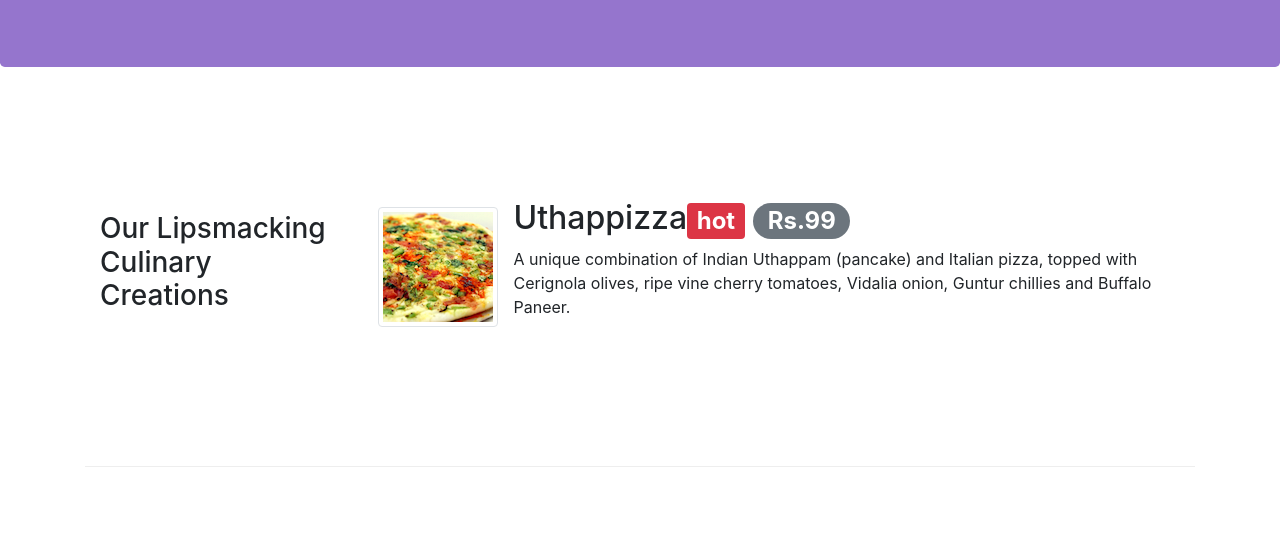
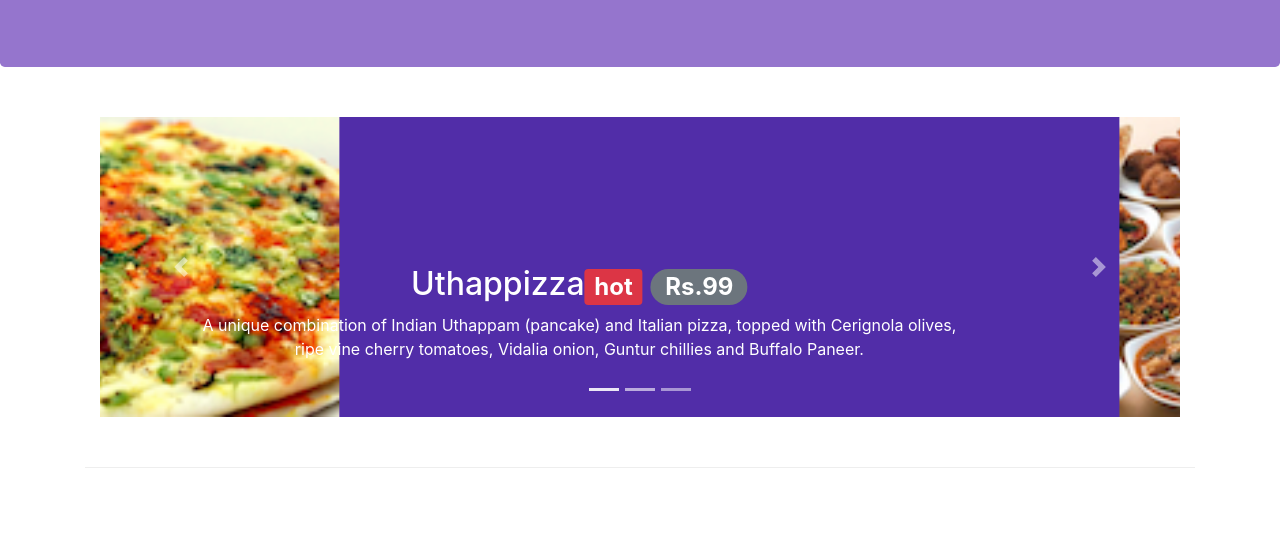
Before and after one commit to ChandaniM/ConFusion_Bootstrap, a website: page index.html in a window 1280 px wide. Shown: the part 267-800 px from the top of the page. Drawn offline with nearby package versions, Linux system fonts and the light colour scheme.

Commit message:
carousel.

```diff
--- a/CSS/style.css
+++ b/CSS/style.css
@@ -38,3 +38,15 @@ body{
     border-bottom: 1px solid #ddd;
     padding: 10px;
 }
+.carousel{
+	background:#512DA8;
+}
+.carousel-item{
+height: 300px;
+}
+.carousel-item img{
+	position: absolute;
+	top: 0;
+	left: 0;
+	min-height:300px;
+}
--- a/index.html
+++ b/index.html
@@ -95,6 +95,52 @@
     </header>
 
     <div class="container">
+<!-- start -->
+        <div class="row row-content">
+            <div class="col">
+                <div id="mycarousel"  class="carousel slide" data-ride="carousel">
+                    <div class="carousel-inner" role="listbox">
+                        <div class="carousel-item active" >
+                           <img src="img/uthappizza.png" alt="uthappizza" class="d-block  img-fluid">
+                           <div class="carousel-caption d-none d-md-block">
+                                    <h2>Uthappizza<span class="badge badge-danger">hot</span>
+                                    <span class="badge badge-pill badge-secondary">Rs.99</span></h2>
+                                    <p class="  d-sm-block d-none">A unique combination of Indian Uthappam (pancake) and Italian pizza, topped with Cerignola olives, ripe vine cherry tomatoes, Vidalia onion, Guntur chillies and Buffalo Paneer.</p>
+                           </div>
+                        </div>
+                         <div class="carousel-item " >
+                              <img src="img/buffet.png" alt="buffet" class="d-block img-fluid">
+                               <div class="carousel-caption d-none d-md-block">
+                                  <h2>Weekend Grand Buffet <span class="badge badge-danger">hot</span> </h2>
+                            <p class="d-sm-block d-none">Featuring mouthwatering combinations with a choice of five different salads, six enticing appetizers, six main entrees and five choicest desserts. Free flowing bubbly and soft drinks. All for just $19.99 per person </p>
+
+                               </div>
+                        </div>
+                         <div class="carousel-item" >
+                            <img src="img/alberto.png" alt="Alberto" class="d-block img-fluid">
+                                <div class="carousel-caption d-none d-md-block">
+                                        <h2>Alberto Somayya</h2>
+                                        <h4>Executive Chef</h4>
+                                        <p class="d-sm-block d-none">Award winning three-star Michelin chef with wide International experience having worked closely with whos-who in the culinary world, he specializes in creating mouthwatering Indo-Italian fusion experiences. </p>
+                                </div>
+                        </div>
+                    </div>
+                    <ol class="carousel-indicators">
+                        <li data-target="#mycarousel" data-slide-to="0" class="active"></li>
+                        <li data-target="#mycarousel"  data-slide-to="1"></li>
+                         <li data-target="#mycarousel"  data-slide-to="2"></li>
+                    </ol>
+                    <a href="#mycarousel" class="carousel-control-prev" role="button" data-slide="prev">
+                        <span class="carousel-control-prev-icon"></span>
+                    </a>
+                     <a href="#mycarousel" class="carousel-control-next" role="button" data-slide="next">
+                        <span class="carousel-control-next-icon"></span>
+                    </a>
+                </div>
+            </div>
+        </div>
+
+        <!-- sahi hai sab -->
         <div  class="row row-content align-items-center">
             <div class="col-12 col-sm-4 oder-sm-last col-md-3">
                 <h3>Our Lipsmacking Culinary Creations</h3>
```
